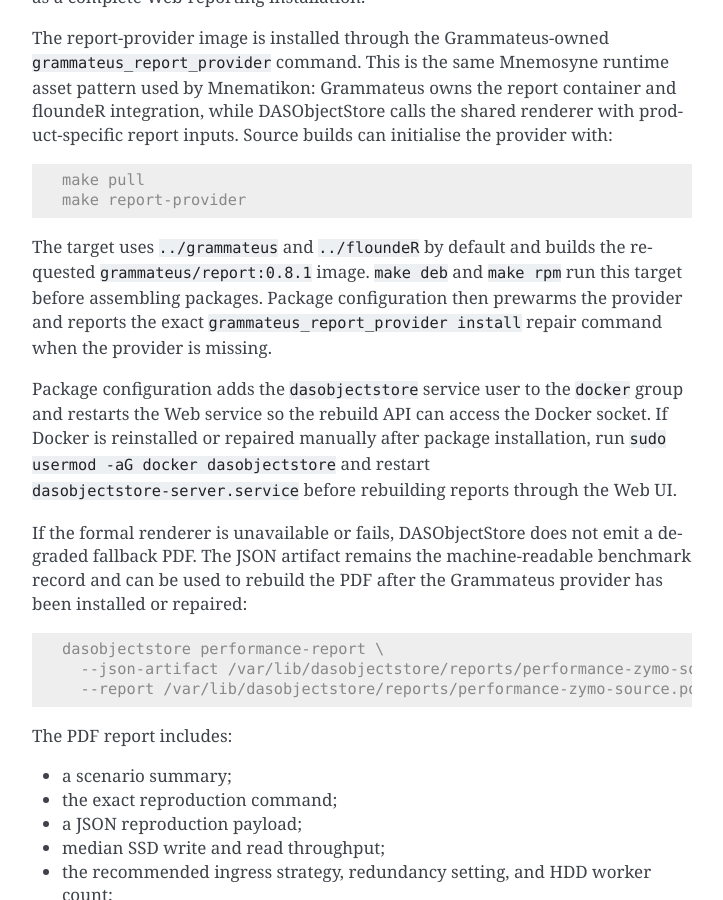
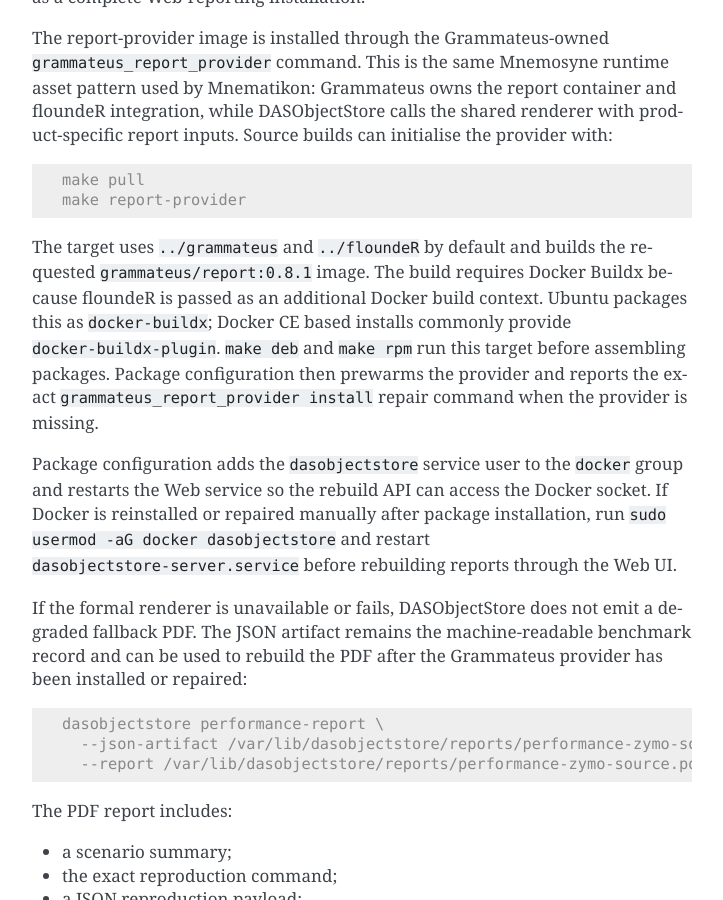
Before and after one commit to sagrudd/DASObjectStore, a Sphinx documentation site: the page built from docs/user/performance-test.rst, in a window 1280 px wide and 900 px high, scrolled down 8536 px. Shown: the whole window, without its empty margins (388-1111 px from the left). Built offline with Sphinx 7.4.7, drawn with Linux system fonts in a browser that asks for light colours.

Commit message:
Require Buildx for report provider builds

```diff
--- a/Cargo.toml
+++ b/Cargo.toml
@@ -15,7 +15,7 @@
 resolver = "2"
 
 [workspace.package]
-version = "0.54.13"
+version = "0.54.14"
 edition = "2021"
 license = "MPL-2.0"
 repository = "https://github.com/sagrudd/DASObjectStore"
--- a/docs/user/performance-test.rst
+++ b/docs/user/performance-test.rst
@@ -419,10 +419,13 @@
    make report-provider
 
 The target uses ``../grammateus`` and ``../floundeR`` by default and builds the
-requested ``grammateus/report:0.8.1`` image. ``make deb`` and ``make rpm`` run
-this target before assembling packages. Package configuration then prewarms the
-provider and reports the exact ``grammateus_report_provider install`` repair
-command when the provider is missing.
+requested ``grammateus/report:0.8.1`` image. The build requires Docker Buildx
+because floundeR is passed as an additional Docker build context. Ubuntu
+packages this as ``docker-buildx``; Docker CE based installs commonly provide
+``docker-buildx-plugin``. ``make deb`` and ``make rpm`` run this target before
+assembling packages. Package configuration then prewarms the provider and
+reports the exact ``grammateus_report_provider install`` repair command when
+the provider is missing.
 
 Package configuration adds the ``dasobjectstore`` service user to the
 ``docker`` group and restarts the Web service so the rebuild API can access the
```
Also changed, not shown: CHANGELOG.md (+7 -0 lines), docs/standalone-service.md (+4 -1 lines), 5 other files.
